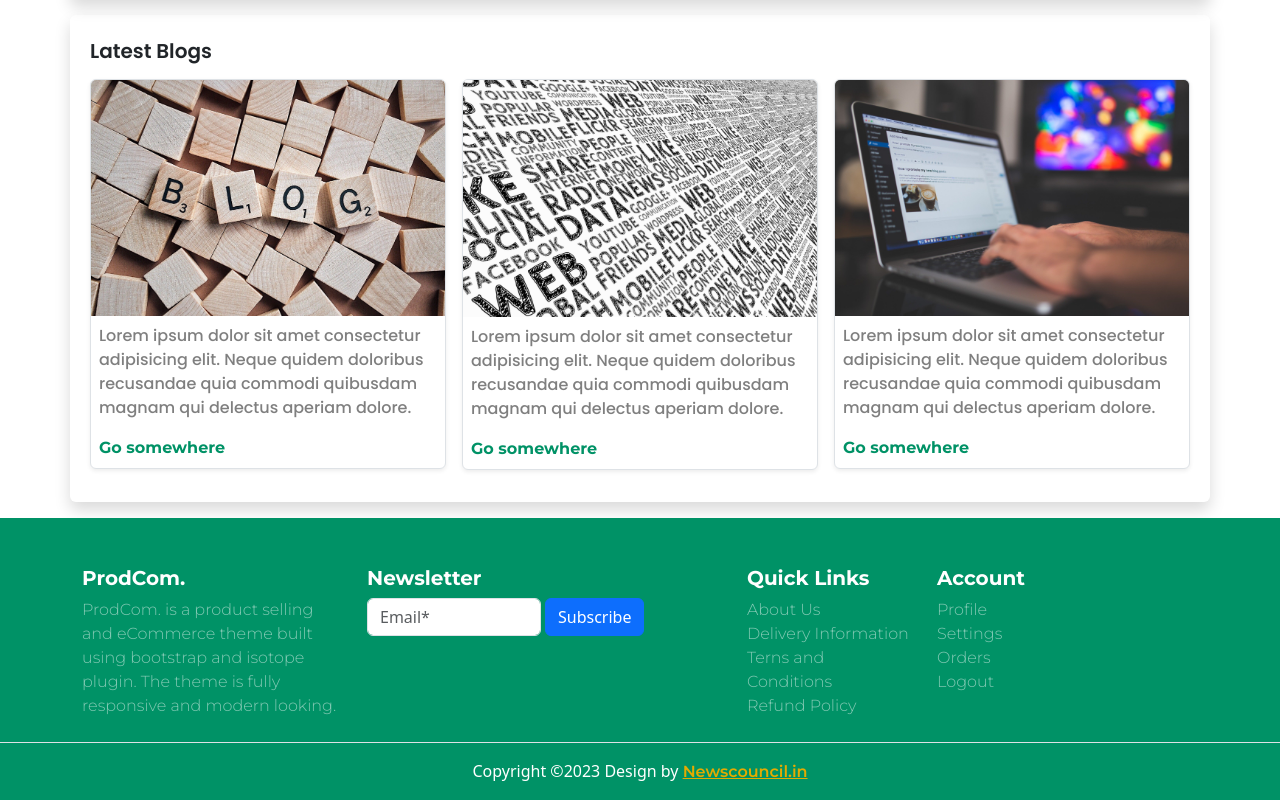
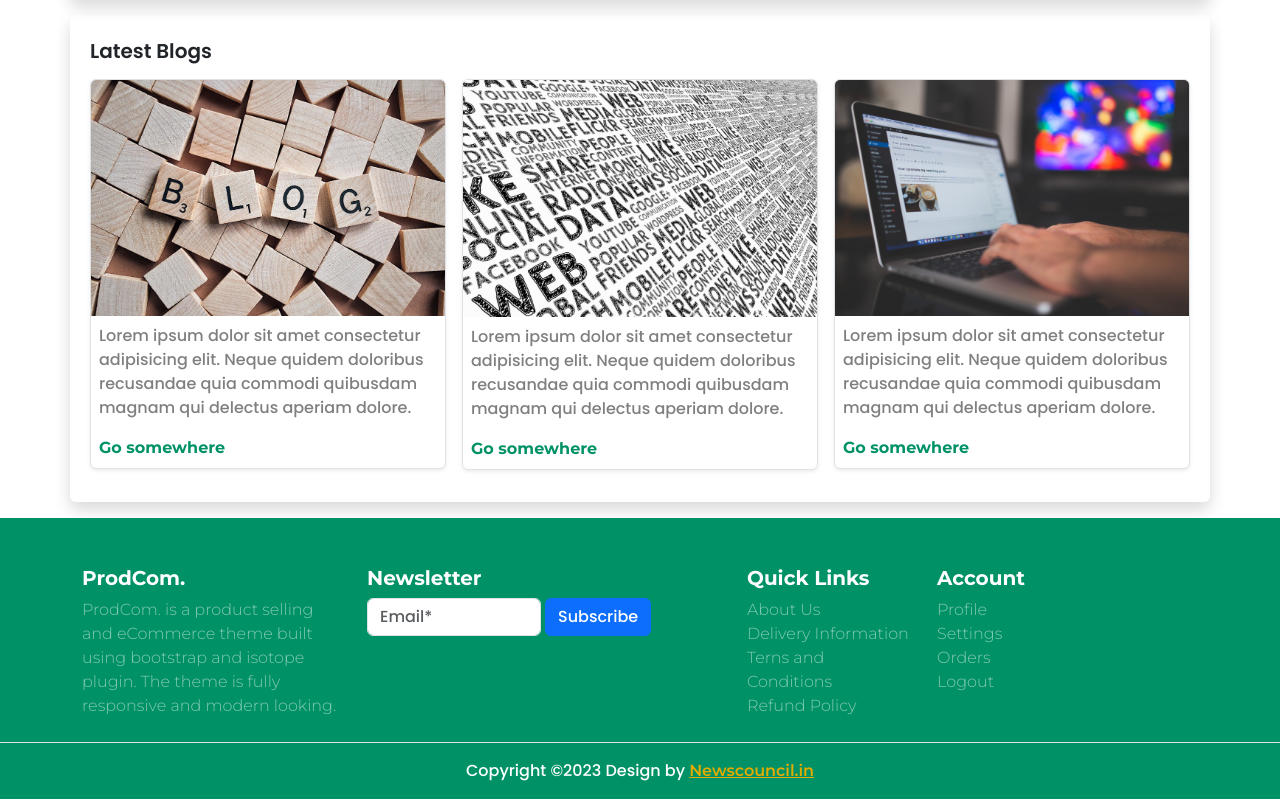
Before and after one commit to Prabhat-dutt/Ecom-Website, a website: page index.html in a window 1280 px wide. Shown: the part 2651-3451 px from the top of the page. Drawn offline with nearby package versions, Linux system fonts and the light colour scheme.

Commit message:
added footer style

```diff
--- a/index.html
+++ b/index.html
@@ -4,7 +4,7 @@
     <meta charset="UTF-8" />
     <meta http-equiv="X-UA-Compatible" content="IE=edge" />
     <meta name="viewport" content="width=device-width, initial-scale=1.0" />
-    <title>Document</title>
+    <title>ProdCom.</title>
 
     <!-- Bootstrap CDN-->
     <link
@@ -1038,12 +1038,12 @@
                 <div class="col">
                   <input
                     type="text"
-                    class="form-control"
+                    class="form-control font-poppins"
                     placeholder="Email*"
                   />
                 </div>
                 <div class="col mx-1 mb-4">
-                  <button type="submit" class="btn btn-primary">
+                  <button type="submit" class="btn btn-primary font-poppins">
                     Subscribe
                   </button>
                 </div>
@@ -1102,7 +1102,7 @@
             </div>
           </div>
         </div>
-        <div class="border-top text-center py-3">
+        <div class="border-top text-center py-3 font-poppins">
           Copyright &copy;2023 Design by
           <a
             href="#"
```
Also changed, not shown: product.html (+4 -4 lines).
